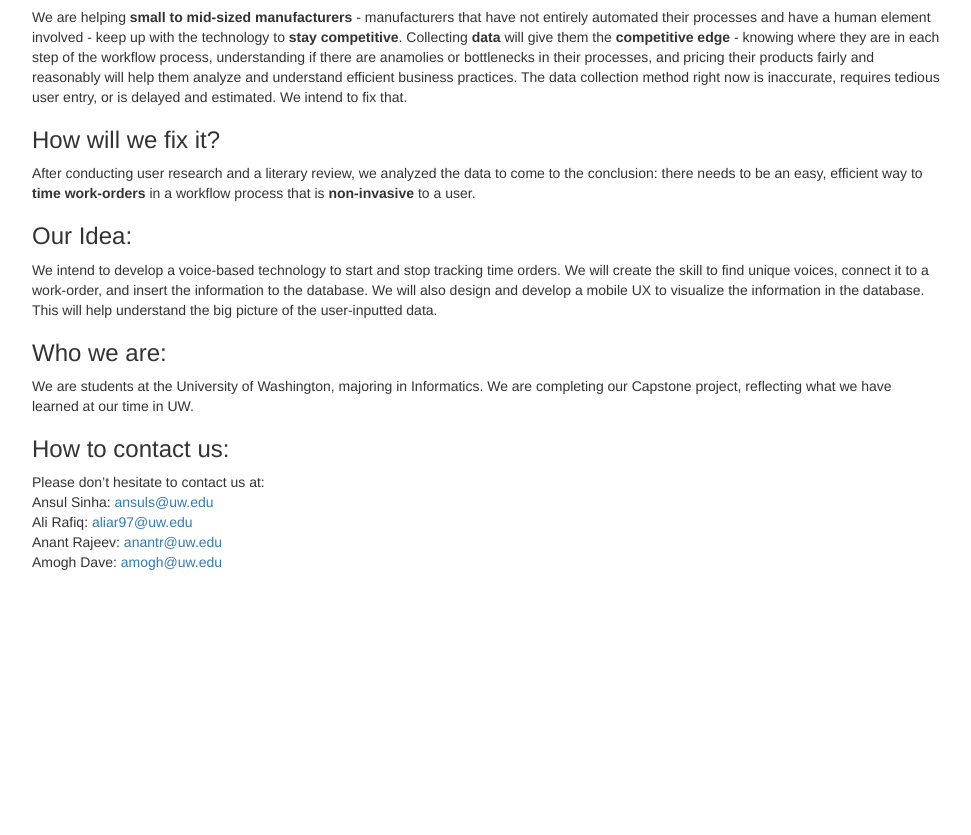
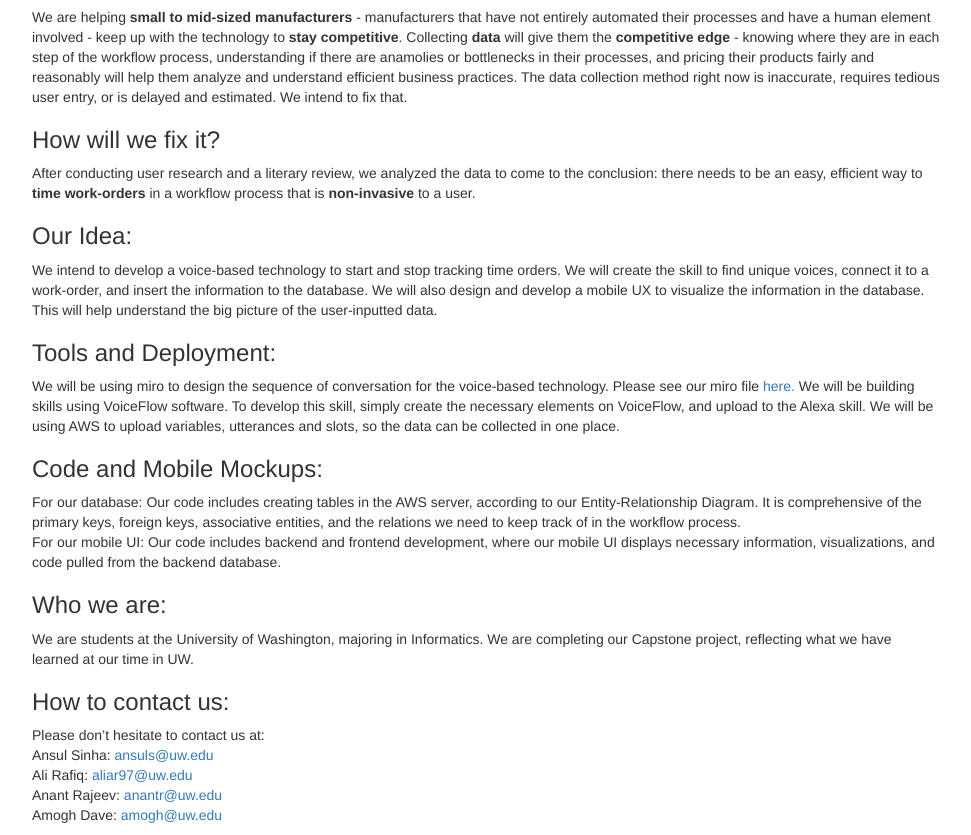
Before and after one commit to ansul27/XLR8, a plain HTML site: page README.html in a window 1280 px wide. Shown: the part 107-942 px from the top of the page, without its empty margins (153-1124 px from the left). Before the commit the page ends 800 px from the top, so only its background shows below. Drawn offline with nearby package versions, Linux system fonts and the light colour scheme; some packages are replaced by stand-ins of ours.

```diff
--- a/README.html
+++ b/README.html
@@ -133,6 +133,14 @@
 <h3>Our Idea:</h3>
 <p>We intend to develop a voice-based technology to start and stop tracking time orders. We will create the skill to find unique voices, connect it to a work-order, and insert the information to the database. We will also design and develop a mobile UX to visualize the information in the database. This will help understand the big picture of the user-inputted data.</p>
 </div>
+<div id="tools-and-deployment" class="section level3">
+<h3>Tools and Deployment:</h3>
+<p>We will be using miro to design the sequence of conversation for the voice-based technology. Please see our miro file <a href="https://miro.com/app/board/o9J_kvGl6vk=/"> here. </a> We will be building skills using VoiceFlow software. To develop this skill, simply create the necessary elements on VoiceFlow, and upload to the Alexa skill. We will be using AWS to upload variables, utterances and slots, so the data can be collected in one place.</p>
+</div>
+<div id="code-and-mobile-mockups" class="section level3">
+<h3>Code and Mobile Mockups:</h3>
+<p>For our database: Our code includes creating tables in the AWS server, according to our Entity-Relationship Diagram. It is comprehensive of the primary keys, foreign keys, associative entities, and the relations we need to keep track of in the workflow process. <br> For our mobile UI: Our code includes backend and frontend development, where our mobile UI displays necessary information, visualizations, and code pulled from the backend database.</p>
+</div>
 <div id="who-we-are" class="section level3">
 <h3>Who we are:</h3>
 <p>We are students at the University of Washington, majoring in Informatics. We are completing our Capstone project, reflecting what we have learned at our time in UW.</p>
```
Also changed, not shown: README.md, 1 other file.
